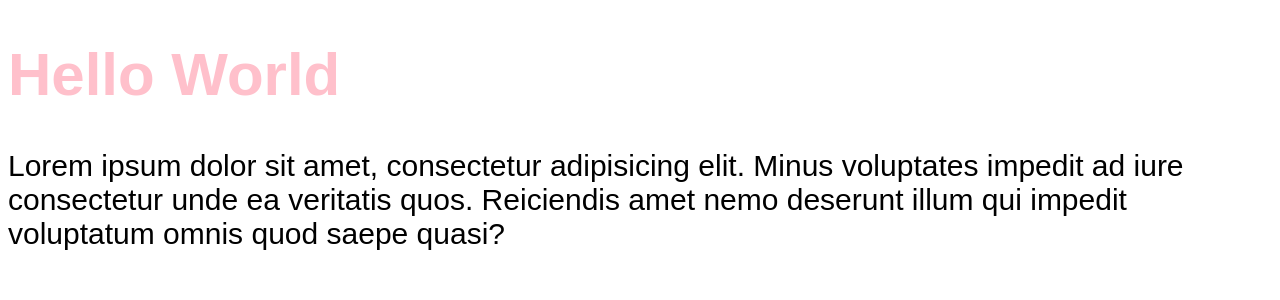
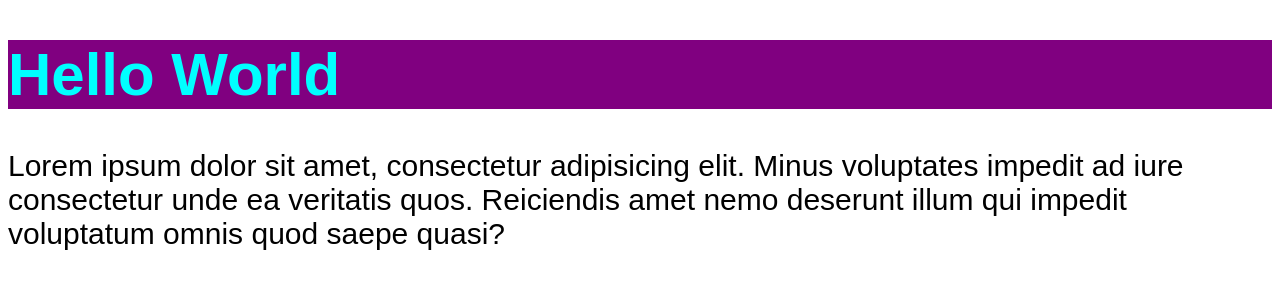
Before and after one commit to Fabriiciosouza/chronos-pomodoro, a React (Vite) app: page / in a window 1280 px wide. Shown: the top 300 px of the page. Built offline with nearby package versions, Linux system fonts and the light colour scheme.

Commit message:
importando e usando arquivos CSS Modules com escopo de componente

```diff
--- a/src/App.tsx
+++ b/src/App.tsx
@@ -1,3 +1,4 @@
+import { Heading } from './components/Heading'
 import './styles/theme.css'
 import './styles/global.css'
 
@@ -7,7 +8,7 @@
   return (
     //<div> esse <> </> é um fragmento, ou seja, não renderiza nada no DOM só serve para agrupar elementos como div
     <>
-      <h1>Hello World</h1>
+      <Heading />
       <p>
         Lorem ipsum dolor sit amet, consectetur adipisicing elit. Minus
         voluptates impedit ad iure consectetur unde ea veritatis quos.
--- /dev/null
+++ b/src/components/Heading.module.css
@@ -0,0 +1,4 @@
+.heading {
+  background: purple;
+  color: cyan;
+}
--- /dev/null
+++ b/src/components/Heading.tsx
@@ -0,0 +1,5 @@
+import styles from './Heading.module.css'
+
+export function Heading() {
+  return <h1 className={styles.heading}>Hello World</h1>
+}
```
